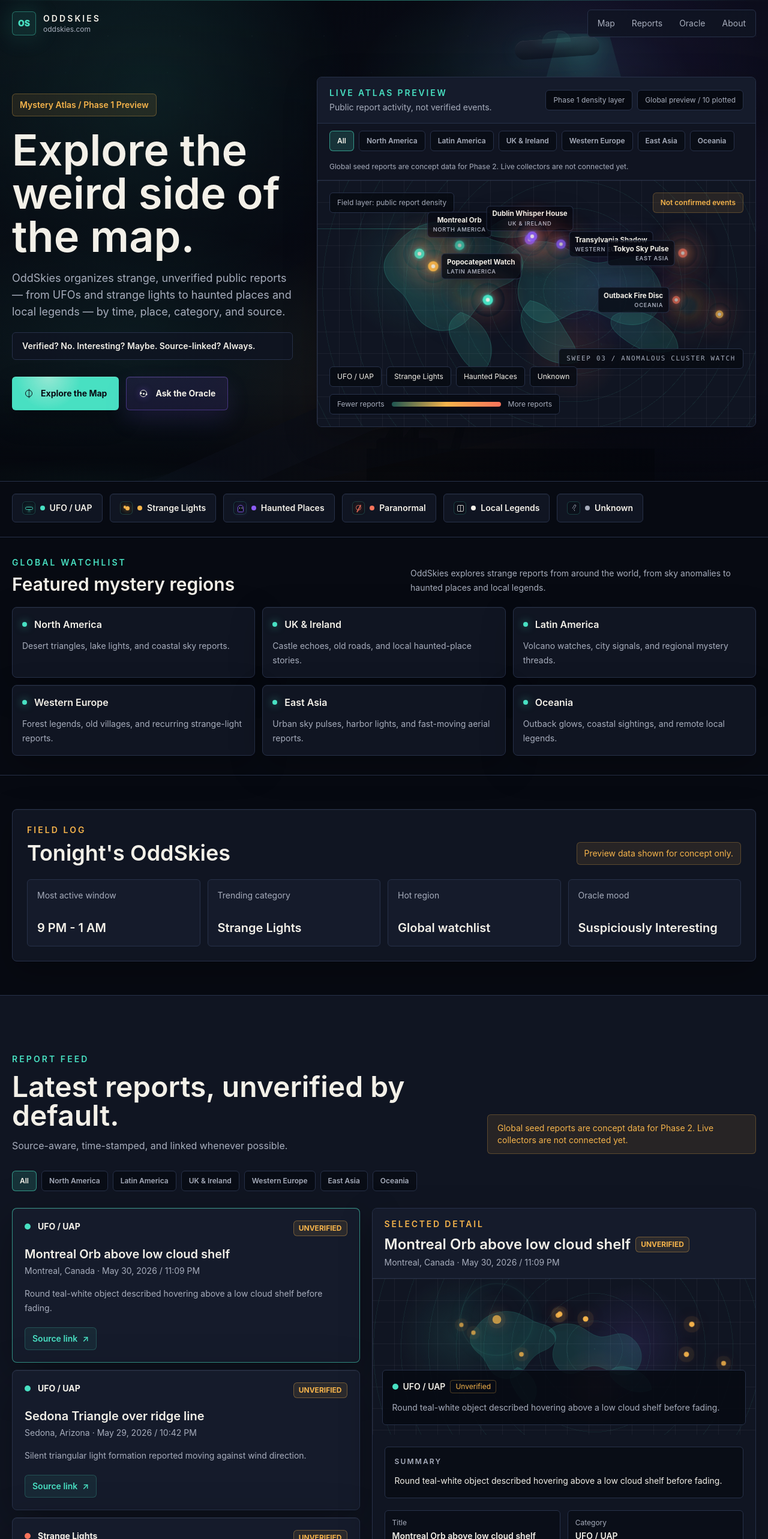
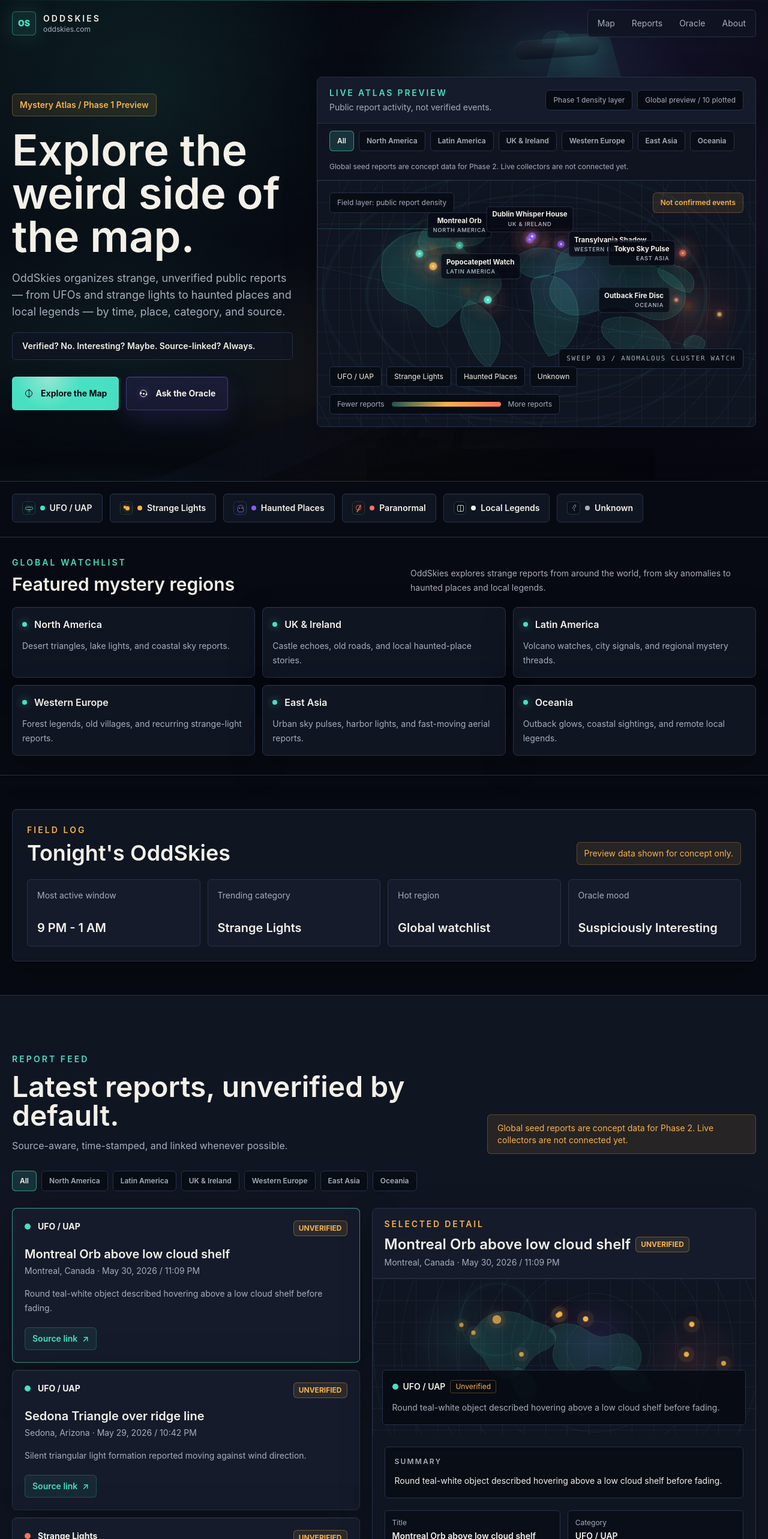
Before and after one commit to lochoa66x/oddskies, a Next.js app: page / in a window 1280 px wide. Shown: the top 2566 px of the page at 60% size. Built offline with nearby package versions, Linux system fonts and the light colour scheme; no server answers; the database is empty.

Commit message:
Polish global mystery atlas hero

```diff
--- a/app/globals.css
+++ b/app/globals.css
@@ -172,14 +172,24 @@ a {
 
 .atlas-grid {
   background:
-    radial-gradient(circle at 22% 36%, rgba(72, 224, 194, 0.1), transparent 19%),
-    radial-gradient(circle at 68% 42%, rgba(139, 92, 246, 0.13), transparent 22%),
-    radial-gradient(circle at 58% 70%, rgba(249, 115, 91, 0.12), transparent 16%),
-    repeating-radial-gradient(circle at 58% 45%, rgba(72, 224, 194, 0.08) 0 1px, transparent 1px 46px),
+    radial-gradient(circle at 23% 38%, rgba(72, 224, 194, 0.08), transparent 16%),
+    radial-gradient(circle at 58% 39%, rgba(139, 92, 246, 0.11), transparent 18%),
+    radial-gradient(circle at 84% 55%, rgba(249, 115, 91, 0.09), transparent 15%),
+    repeating-radial-gradient(circle at 58% 45%, rgba(72, 224, 194, 0.07) 0 1px, transparent 1px 46px),
     linear-gradient(rgba(167, 173, 188, 0.075) 1px, transparent 1px),
     linear-gradient(90deg, rgba(167, 173, 188, 0.075) 1px, transparent 1px),
     #101522;
   background-size: auto, auto, auto, auto, 36px 36px, 36px 36px, auto;
+}
+
+.atlas-map-texture {
+  background:
+    linear-gradient(12deg, transparent 0 47%, rgba(72, 224, 194, 0.08) 47% 47.25%, transparent 47.25%),
+    linear-gradient(118deg, transparent 0 62%, rgba(139, 92, 246, 0.08) 62% 62.22%, transparent 62.22%),
+    radial-gradient(ellipse at 50% 47%, transparent 0 54%, rgba(72, 224, 194, 0.06) 54.4% 55%, transparent 55.6%),
+    radial-gradient(ellipse at 50% 47%, transparent 0 68%, rgba(72, 224, 194, 0.04) 68.3% 69%, transparent 69.7%);
+  opacity: 0.88;
+  pointer-events: none;
 }
 
 .atlas-landmass {
@@ -197,17 +207,26 @@ a {
 }
 
 .atlas-map-base {
-  color: rgba(72, 224, 194, 0.14);
+  color: rgba(72, 224, 194, 0.12);
   filter:
-    drop-shadow(0 0 20px rgba(72, 224, 194, 0.12))
-    drop-shadow(0 0 54px rgba(139, 92, 246, 0.1));
-  opacity: 0.92;
+    drop-shadow(0 0 16px rgba(72, 224, 194, 0.12))
+    drop-shadow(0 0 44px rgba(139, 92, 246, 0.09));
+  opacity: 0.96;
 }
 
 .atlas-map-base path {
   fill: currentColor;
-  stroke: rgba(72, 224, 194, 0.26);
-  stroke-width: 1.6;
+  stroke: rgba(72, 224, 194, 0.34);
+  stroke-linejoin: round;
+  stroke-width: 1.2;
+}
+
+.atlas-map-base .atlas-coastline {
+  fill: none;
+  stroke: rgba(243, 240, 232, 0.16);
+  stroke-dasharray: 2 7;
+  stroke-linecap: round;
+  stroke-width: 1.1;
 }
 
 .atlas-route-lines {
@@ -238,11 +257,11 @@ a {
   height: var(--cluster-size);
   animation: region-glow 5.4s ease-in-out infinite;
   background:
-    radial-gradient(circle, rgba(72, 224, 194, 0.12) 0 16%, rgba(246, 180, 75, 0.14) 29%, rgba(249, 115, 91, 0.08) 54%, transparent 73%);
+    radial-gradient(circle, rgba(246, 180, 75, 0.22) 0 9%, rgba(249, 115, 91, 0.16) 24%, rgba(72, 224, 194, 0.08) 48%, transparent 73%);
   border: 1px solid rgba(72, 224, 194, 0.1);
   box-shadow:
-    inset 0 0 28px rgba(72, 224, 194, 0.06),
-    0 0 48px rgba(249, 115, 91, 0.12);
+    inset 0 0 18px rgba(72, 224, 194, 0.05),
+    0 0 34px rgba(249, 115, 91, 0.12);
   transform: translate(-50%, -50%);
   z-index: 1;
 }
@@ -250,8 +269,8 @@ a {
 .heat-cluster {
   animation: heat-pulse 3.8s ease-in-out infinite;
   background:
-    radial-gradient(circle, rgba(246, 180, 75, 0.5) 0 12%, rgba(249, 115, 91, 0.28) 32%, rgba(249, 115, 91, 0.05) 62%, rgba(249, 115, 91, 0) 74%);
-  box-shadow: 0 0 46px rgba(249, 115, 91, 0.32);
+    radial-gradient(circle, rgba(246, 180, 75, 0.44) 0 10%, rgba(249, 115, 91, 0.22) 29%, rgba(249, 115, 91, 0.05) 58%, rgba(249, 115, 91, 0) 72%);
+  box-shadow: 0 0 30px rgba(249, 115, 91, 0.24);
 }
 
 .atlas-report-point {
--- a/components/Hero.tsx
+++ b/components/Hero.tsx
@@ -165,29 +165,37 @@ export function Hero({ reports }: { reports: Report[] }) {
           </div>
 
           <div className="atlas-grid relative min-h-[360px] overflow-hidden lg:min-h-[410px]">
+            <div className="atlas-map-texture absolute inset-0" />
             <div className="scan-line absolute left-0 top-20 h-px w-full" />
             <svg
               aria-hidden="true"
-              className="atlas-map-base absolute inset-x-5 top-8 h-[72%] w-[calc(100%-2.5rem)]"
+              className="atlas-map-base absolute inset-x-5 top-9 h-[70%] w-[calc(100%-2.5rem)]"
               viewBox="0 0 1000 500"
             >
-              <path d="M100 132c31-46 83-71 141-70 45 1 78 21 114 42 31 18 78 16 99 50 24 40-10 73-48 88-44 17-66 52-92 87-28 39-83 54-126 27-38-23-42-73-76-99-39-30-66-76-12-125Z" />
-              <path d="M286 318c42 14 72 44 84 84 10 36-4 67-25 91-39-17-58-47-78-85-18-34-25-62 19-90Z" />
-              <path d="M430 150c35-35 92-39 135-22 33 13 59 42 94 49 43 9 83-28 130-6 44 21 73 70 63 117-11 54-62 75-112 61-39-11-70-43-112-37-41 6-69 43-112 34-47-10-74-58-67-101 5-34 30-61-19-95Z" />
-              <path d="M482 285c42 7 73 37 93 74 17 31 43 58 42 99-48 15-103-5-131-46-25-37-50-86-4-127Z" />
-              <path d="M715 330c29-23 79-18 116 2 34 19 66 47 69 87-44 22-100 12-141-17-30-21-61-44-44-72Z" />
-              <path d="M382 70c42-31 99-30 135 2-28 34-79 38-126 33-31-3-41-17-9-35Z" />
+              <path d="M57 142c23-30 58-50 96-55 42-5 75 7 107 27 29 18 42 46 75 56 32 10 62 31 63 65 1 33-31 50-60 56-27 6-48 6-68 26-19 19-36 52-66 45-24-6-31-38-51-53-25-19-56-17-77-42-21-26-36-68-19-125Z" />
+              <path d="M171 82c38-20 81-16 118 0 19 8 42 11 61 1 9 22-12 39-35 43-40 7-83-3-122 12-27 11-53-14-22-56Z" />
+              <path d="M305 285c38 15 70 45 84 84 15 42 0 82-28 114-31-17-48-50-62-84-12-29-39-74 6-114Z" />
+              <path d="M462 146c33-18 72-16 104-3 24 10 49 15 75 10 2 28-27 45-54 44-28-1-48 18-75 22-31 5-61-12-74-38-8-16 6-27 24-35Z" />
+              <path d="M494 221c36-18 82-5 104 29 23 34 31 77 18 119-14 45-43 72-81 78-31-40-44-86-42-136 1-35-22-68 1-90Z" />
+              <path d="M590 134c44-20 95-20 140-4 49 17 84 49 132 66 39 14 76 43 70 87-5 41-48 65-89 58-45-7-77-39-121-36-48 4-91 38-139 16-38-17-55-55-37-92 15-30 2-73 44-95Z" />
+              <path d="M697 344c45-19 101-11 139 18 35 26 62 51 56 96-50 16-111 4-154-29-35-27-64-52-41-85Z" />
+              <path d="M863 185c26-8 55-1 75 15 22 17 27 43 9 63-26-4-54-15-74-34-14-13-31-32-10-44Z" />
+              <path d="M944 391c17-8 34-1 45 12 4 18-9 31-27 32-17 1-30-7-35-22 2-10 8-17 17-22Z" />
+              <path className="atlas-coastline" d="M86 159c36 10 74 7 115-7 33-12 65 1 94 38 16 21 42 26 77 16" />
+              <path className="atlas-coastline" d="M522 156c18 26 33 57 45 93 10 32 6 70-12 114" />
+              <path className="atlas-coastline" d="M627 171c40 25 73 55 99 91 31-4 67 3 108 21" />
+              <path className="atlas-coastline" d="M724 371c37 6 78 7 124 2" />
             </svg>
             <svg
               aria-hidden="true"
-              className="atlas-route-lines absolute inset-x-8 top-12 h-[63%] w-[calc(100%-4rem)]"
+              className="atlas-route-lines absolute inset-x-8 top-12 h-[61%] w-[calc(100%-4rem)]"
               viewBox="0 0 1000 430"
             >
-              <path d="M190 184c122-72 235-63 338 27 105 91 218 97 339 21" />
-              <path d="M258 236c96-45 187-39 273 19 88 59 174 47 260-35" />
-              <path d="M220 318c91 35 155 91 192 168" />
-              <path d="M510 172c81 61 144 141 188 240" />
-              <path d="M632 214c71-13 142 7 213 60" />
+              <path d="M176 206c119-73 238-60 356 38 103 86 210 84 322-8" />
+              <path d="M252 256c104-33 203-19 298 43 86 57 174 48 264-27" />
+              <path d="M318 330c51 27 95 69 132 127" />
+              <path d="M608 180c74 61 133 139 176 234" />
+              <path d="M661 226c66-17 131-5 196 36" />
             </svg>
             {regionGlows.map(({ count, region }, index) => {
               const anchor = regionAnchors[region];
@@ -195,7 +203,7 @@ export function Hero({ reports }: { reports: Report[] }) {
                 anchor.latitude,
                 anchor.longitude,
               );
-              const size = Math.min(126, 64 + count * 14);
+              const size = Math.min(82, 40 + count * 8);
               const style: ClusterStyle = {
                 "--cluster-size": `${size}px`,
                 left: `${position.left}%`,
@@ -224,7 +232,7 @@ export function Hero({ reports }: { reports: Report[] }) {
 
             {markerReports.map((report, index) => {
               const position = getReportPosition(report);
-              const size = index < 8 ? 52 : 42;
+              const size = index < 8 ? 36 : 28;
               const labelSide = getLabelSide(report, position.left);
 
               return (
--- a/lib/reports.ts
+++ b/lib/reports.ts
@@ -392,7 +392,8 @@ function normalizeReport(row: SupabaseReportRow, index: number): Report {
     region,
     reportedDateTime: formatDateTime(reportedRaw),
     shortLabel:
-      readString(row, "short_label", "map_label") ?? makeShortLabel(title),
+      readString(row, "short_label", "map_label") ??
+      makeShortLabel(title, readString(row, "location", "place", "location_name")),
     sourceName:
       readString(row, "source_name", "source", "publisher") ??
       "Source not listed",
@@ -593,7 +594,41 @@ function getMarkerClass(category: string) {
   }
 }
 
-function makeShortLabel(title: string) {
+function makeShortLabel(title: string, location?: string) {
+  const source = `${title} ${location ?? ""}`.toLowerCase();
+
+  if (source.includes("montreal")) {
+    return "Montreal Orb";
+  }
+
+  if (source.includes("sedona")) {
+    return "Sedona Triangle";
+  }
+
+  if (source.includes("popocatepetl") || source.includes("popocat")) {
+    return "Popocatepetl Watch";
+  }
+
+  if (source.includes("sao paulo") || source.includes("sao")) {
+    return "Sao Paulo Signal";
+  }
+
+  if (source.includes("scottish") || source.includes("scotland")) {
+    return "Scottish Castle Echo";
+  }
+
+  if (source.includes("tokyo")) {
+    return "Tokyo Sky Pulse";
+  }
+
+  if (source.includes("outback") || source.includes("northern territory")) {
+    return "Outback Fire Disc";
+  }
+
+  if (source.includes("transylvania")) {
+    return "Transylvania Shadow";
+  }
+
   const cleaned = title
     .replace(/\s+(above|near|over|thread|resurfaces).*/i, "")
     .replace(/\s+/g, " ")
```
